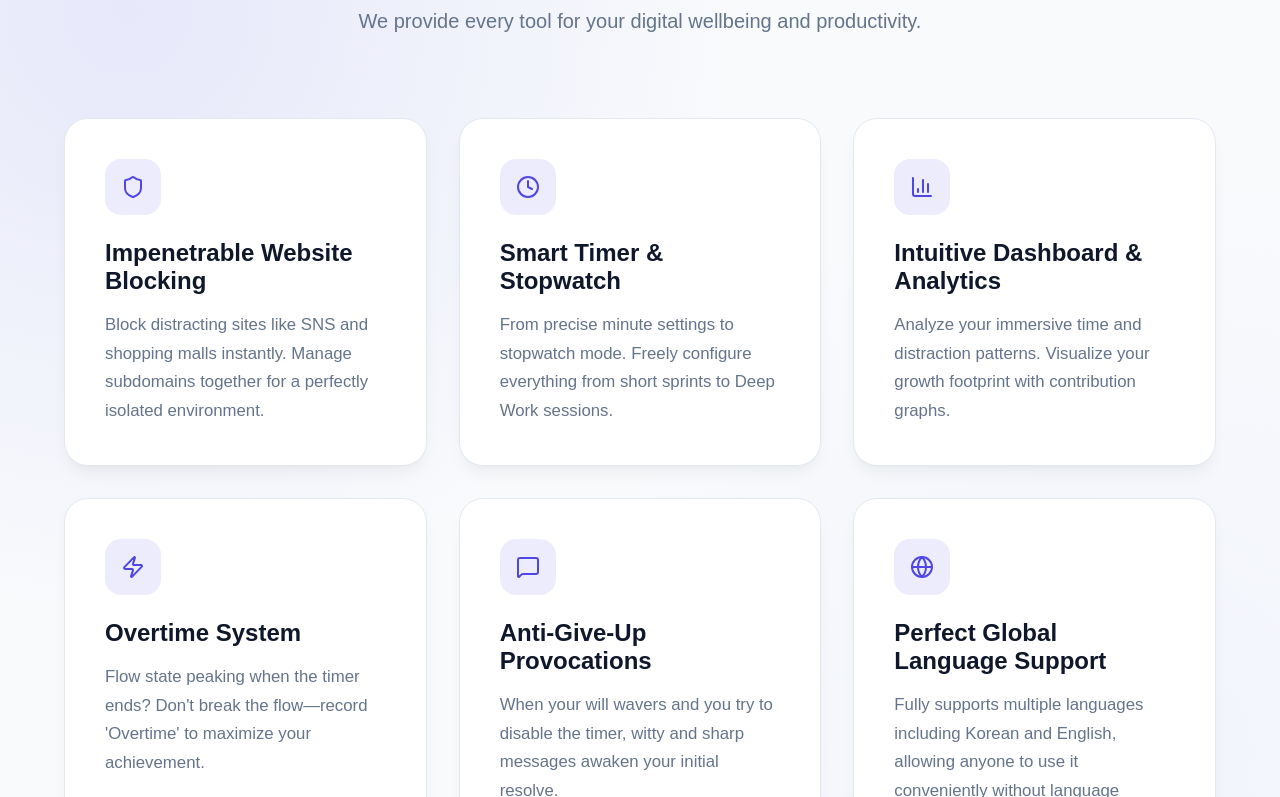
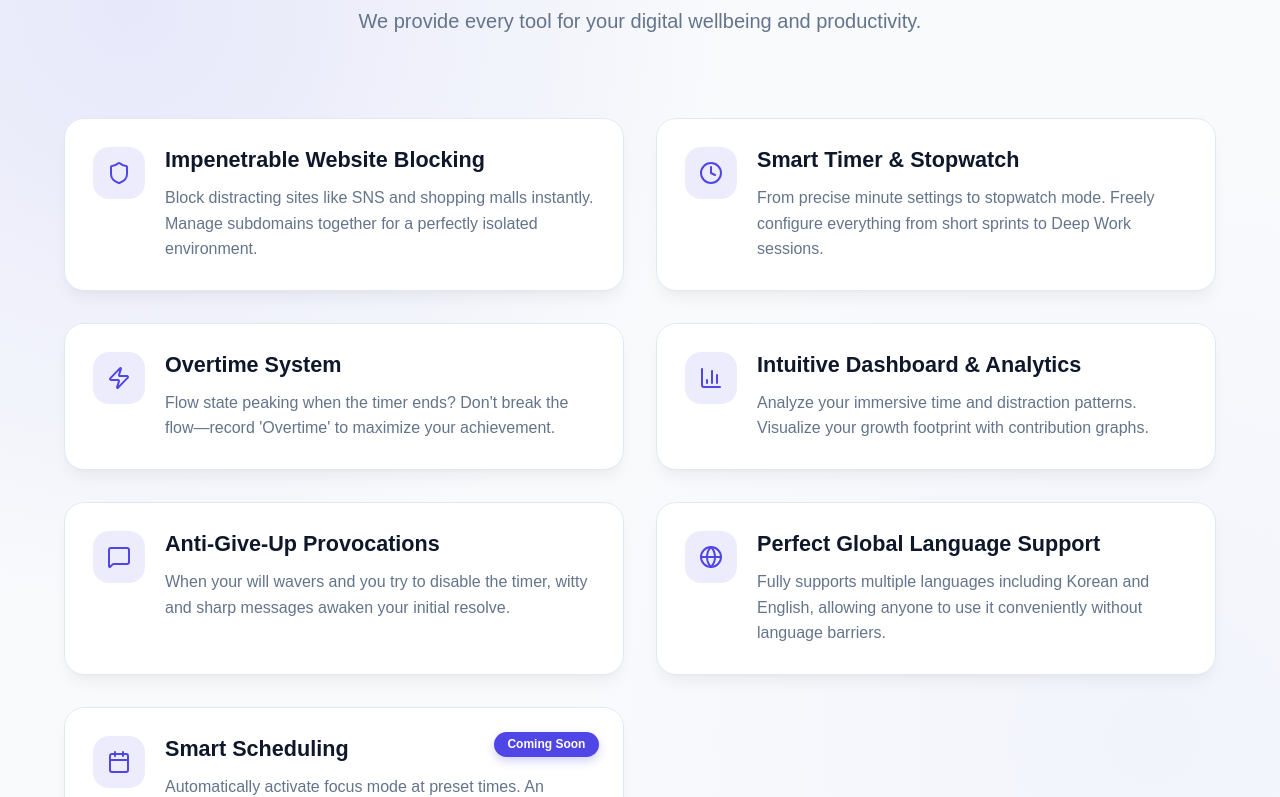
Before and after one commit to JeongbinYoon/MindLock-web, a Next.js app: page / in a window 1280 px wide. Shown: the part 1863-2660 px from the top of the page. Built offline with nearby package versions, Linux system fonts and the light colour scheme.

Commit message:
feat: 주요 기능 추가 및 스타일 변경

```diff
--- a/src/components/sections/Features.js
+++ b/src/components/sections/Features.js
@@ -2,10 +2,10 @@
 
 import Container from '../ui/Container';
 import styles from './Features.module.css';
-import { Shield, Zap, Clock,  BarChart3, MessageSquare, Globe } from 'lucide-react';
+import { Shield, Zap, Clock,  BarChart3, MessageSquare, Globe, Calendar } from 'lucide-react';
 import { useLanguage } from '../providers/LanguageProvider';
 
-const featureIcons = [Shield, Clock, BarChart3, Zap, MessageSquare, Globe];
+const featureIcons = [Shield, Clock, Zap, BarChart3, MessageSquare, Globe, Calendar];
 
 export default function Features() {
   const { t } = useLanguage();
@@ -25,11 +25,16 @@ export default function Features() {
             const Icon = featureIcons[idx];
             return (
               <div key={idx} className={styles.card}>
-                <div className={styles.iconWrapper}>
-                  <Icon size={24} strokeWidth={2} />
+                <div className={styles.cardInner}>
+                  {item.badge && <span className={styles.badge}>{item.badge}</span>}
+                  <div className={styles.iconWrapper}>
+                    <Icon size={24} strokeWidth={2} />
+                  </div>
+                  <div className={styles.textContent}>
+                    <h3 className={styles.cardTitle}>{item.title}</h3>
+                    <p className={styles.cardDesc}>{item.desc}</p>
+                  </div>
                 </div>
-                <h3 className={styles.cardTitle}>{item.title}</h3>
-                <p className={styles.cardDesc}>{item.desc}</p>
               </div>
             );
           })}
--- a/src/components/sections/Features.module.css
+++ b/src/components/sections/Features.module.css
@@ -57,42 +57,65 @@
   }
 }
 
-@media (min-width: 1024px) {
+@media (min-width: 768px) {
   .grid {
-    grid-template-columns: repeat(3, 1fr);
+    grid-template-columns: repeat(2, 1fr);
   }
 }
 
+/* Remove 1024px block or merge?
+   If I set 2 cols at 768, that's fine.
+   Maybe 1024 was for 3 cols.
+   Let's just use 2 cols for tablet+.
+*/
+
 .card {
+  height: 100%;
+  position: relative;
+}
+
+.cardInner {
   background: var(--card-bg);
   backdrop-filter: blur(10px);
-  padding: 2.5rem;
-  border-radius: 1.5rem;
+  padding: 1.75rem;
+  border-radius: 1.25rem;
   border: 1px solid var(--card-border);
   transition: all 0.3s ease;
   position: relative;
   overflow: hidden;
-  box-shadow: 0 4px 6px -1px rgba(0, 0, 0, 0.02); /* Very subtle base shadow */
+  box-shadow: 0 4px 6px -1px rgba(0, 0, 0, 0.02);
+  display: flex;
+  flex-direction: row;
+  align-items: flex-start;
+  text-align: left;
+  height: 100%;
 }
 
-:global(.light) .card {
-  box-shadow: 0 10px 15px -3px rgba(0, 0, 0, 0.05), 0 4px 6px -2px rgba(0, 0, 0, 0.025); /* Stronger shadow for light mode depth */
+:global(.light) .cardInner {
+  box-shadow: 0 10px 15px -3px rgba(0, 0, 0, 0.05), 0 4px 6px -2px rgba(0, 0, 0, 0.025);
 }
 
-.card:hover {
-  transform: translateY(-8px);
-  box-shadow: 0 20px 40px -10px rgba(0, 0, 0, 0.1); /* Subtle shadow */
+.card:hover .cardInner {
+  transform: translateY(-5px);
+  box-shadow: 0 15px 30px -10px rgba(0, 0, 0, 0.1);
   border-color: var(--primary);
 }
 
 .iconWrapper {
   display: inline-flex;
-  padding: 1rem;
+  padding: 0.875rem;
   background-color: rgba(79, 70, 229, 0.1);
   color: var(--primary);
   border-radius: 1rem;
-  margin-bottom: 1.5rem;
+  margin-right: 1.25rem;
+  margin-bottom: 0;
+  flex-shrink: 0;
   transition: transform 0.3s ease;
+}
+
+.textContent {
+  display: flex;
+  flex-direction: column;
 }
 
 .card:hover .iconWrapper {
@@ -102,16 +125,30 @@
 }
 
 .cardTitle {
-  font-size: 1.5rem;
+  font-size: 1.35rem;
   font-weight: 700;
-  margin-bottom: 1rem;
+  margin-bottom: 0.75rem;
   color: var(--foreground);
   word-break: keep-all;
 }
 
 .cardDesc {
   color: var(--muted-text);
-  line-height: 1.7;
-  font-size: 1.05rem;
+  line-height: 1.6;
+  font-size: 1rem;
   word-break: keep-all;
 }
+
+.badge {
+  position: absolute;
+  top: 1.5rem;
+  right: 1.5rem;
+  background-color: var(--primary);
+  color: white;
+  font-size: 0.75rem;
+  font-weight: 700;
+  padding: 0.35rem 0.85rem;
+  border-radius: 9999px;
+  box-shadow: 0 4px 10px rgba(99, 102, 241, 0.3);
+  z-index: 5;
+}
--- a/src/locales/en.js
+++ b/src/locales/en.js
@@ -28,12 +28,12 @@ export const en = {
         desc: "From precise minute settings to stopwatch mode. Freely configure everything from short sprints to Deep Work sessions."
       },
       {
+        title: "Overtime System",
+        desc: "Flow state peaking when the timer ends? Don't break the flow—record 'Overtime' to maximize your achievement."
+      },
+      {
         title: "Intuitive Dashboard & Analytics",
         desc: "Analyze your immersive time and distraction patterns. Visualize your growth footprint with contribution graphs."
-      },
-      {
-        title: "Overtime System",
-        desc: "Flow state peaking when the timer ends? Don't break the flow—record 'Overtime' to maximize your achievement."
       },
       {
         title: "Anti-Give-Up Provocations",
@@ -42,6 +42,11 @@ export const en = {
       {
         title: "Perfect Global Language Support",
         desc: "Fully supports multiple languages including Korean and English, allowing anyone to use it conveniently without language barriers."
+      },
+      {
+        title: "Smart Scheduling",
+        desc: "Automatically activate focus mode at preset times.\nAn automation system for consistent habits.",
+        badge: "Coming Soon"
       }
     ]
   },
--- a/src/locales/ko.js
+++ b/src/locales/ko.js
@@ -28,12 +28,12 @@ export const ko = {
         desc: "분 단위의 정밀한 설정부터 스톱워치 모드까지. 짧은 집중부터 딥워크(Deep Work)까지 자유롭게 설정하세요."
       },
       {
+        title: "오버타임(Overtime) 시스템",
+        desc: "타이머가 끝나도 몰입이 최고조라면? 흐름을 끊지 않고 '초과 집중 시간'을 기록하여 성취감을 극대화합니다."
+      },
+      {
         title: "직관적인 대시보드 & 성장 통계",
         desc: "오늘의 몰입 시간과 딴짓 패턴을 분석하고, 잔디 그래프로 성장의 발자취를 시각화하세요."
-      },
-      {
-        title: "오버타임(Overtime) 시스템",
-        desc: "타이머가 끝나도 몰입이 최고조라면? 흐름을 끊지 않고 '초과 집중 시간'을 기록하여 성취감을 극대화합니다."
       },
       {
         title: "포기 방지 도발 메시지",
@@ -42,6 +42,11 @@ export const ko = {
       {
         title: "완벽한 글로벌 언어 지원",
         desc: "한국어와 영어 등 다국어를 완벽하게 지원하여, 언어의 장벽 없이 누구나 편리하게 사용할 수 있습니다."
+      },
+      {
+        title: "스마트 예약 설정",
+        desc: "미리 설정한 스케줄에 맞춰 자동으로 몰입 모드가 실행됩니다.\n규칙적인 습관을 위한 자동화 시스템입니다.",
+        badge: "오픈 예정"
       }
     ]
   },
```
